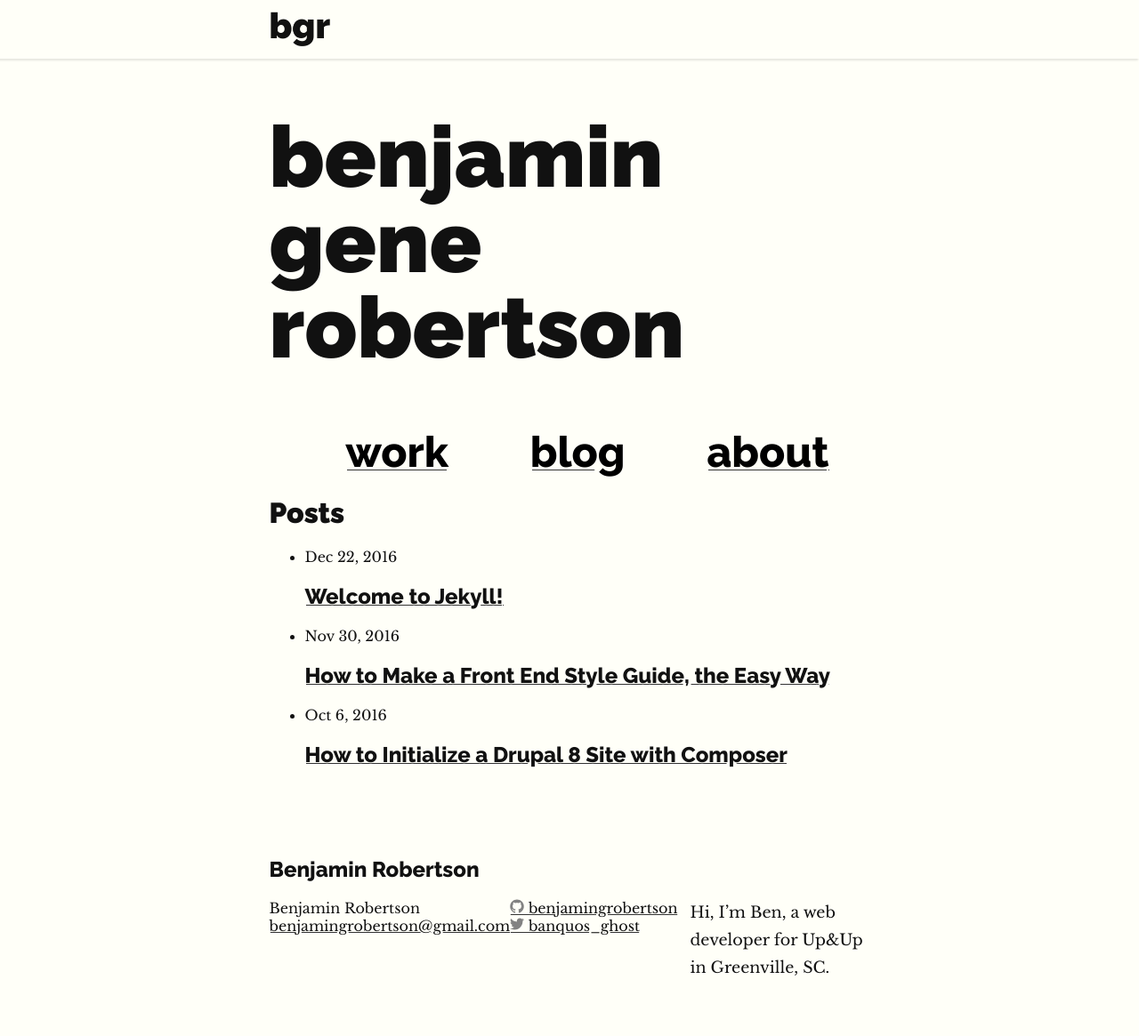
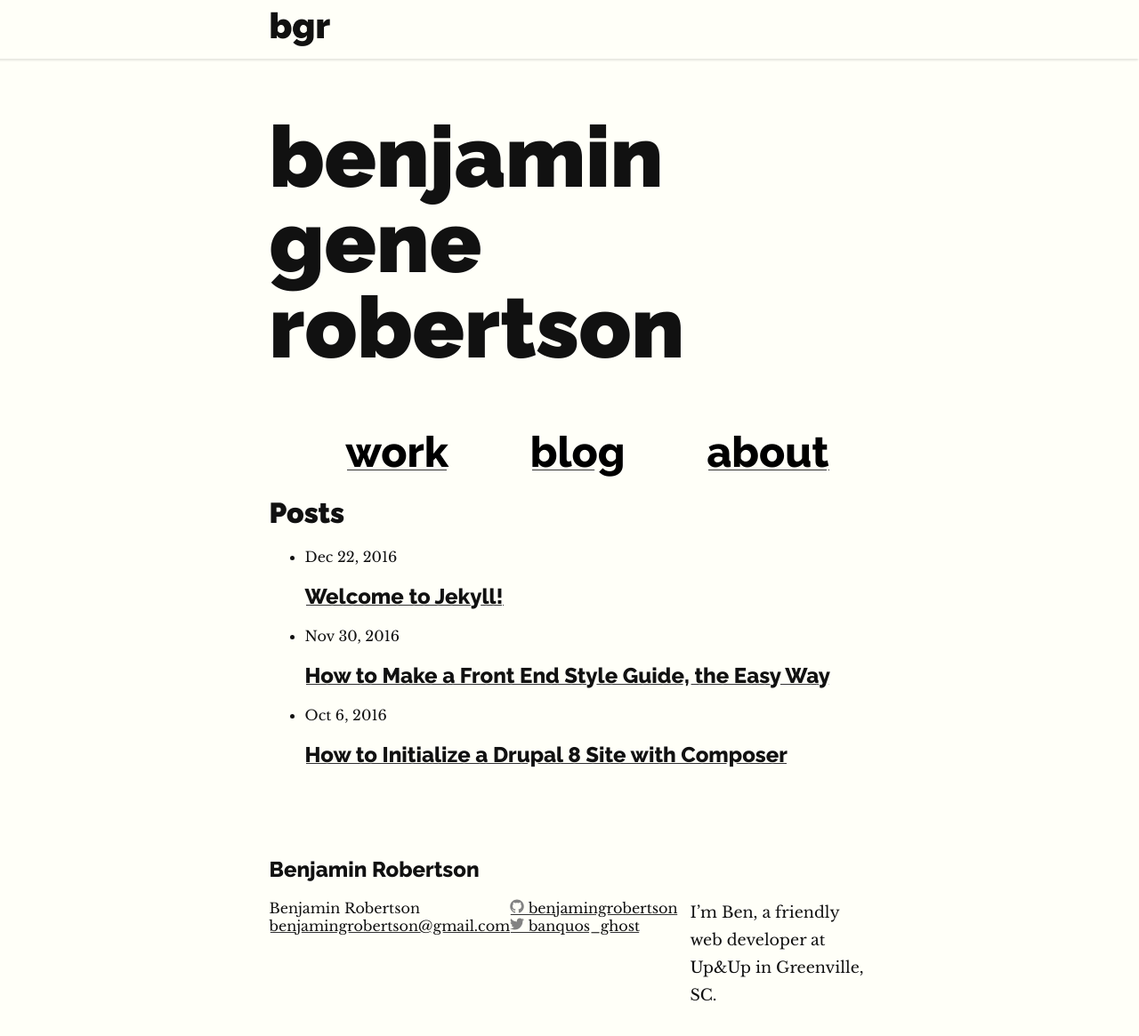
Before and after one commit to benjamingrobertson/benjamingrobertson.github.io, a Jekyll site: the page built from index.md, in a window 1280 px wide and 1229 px high. Shown: the top 1165 px of the window at 89% size. Built offline with Jekyll 4.4.1, drawn with Linux system fonts in a browser that asks for light colours.

Commit message:
Tweak the description

```diff
--- a/_config.yml
+++ b/_config.yml
@@ -16,7 +16,7 @@
 title: Benjamin Robertson
 email: benjamingrobertson@gmail.com
 description: > # this means to ignore newlines until "baseurl:"
-    Hi, I’m Ben, a web developer for Up&Up in Greenville, SC.
+    I’m Ben, a friendly web developer at Up&Up in Greenville, SC.
 baseurl: "" # the subpath of your site, e.g. /blog
 url: "" # the base hostname & protocol for your site, e.g. http://example.com
 twitter_username: banquos_ghost
```
